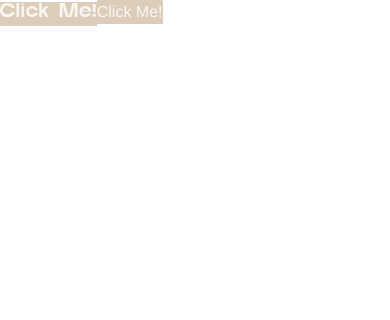
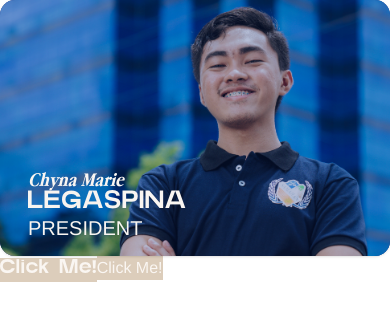
Before and after one commit to SAMAHAN-Systems-Development/samahan-at-the-get-go, a Next.js app: page / in a window 390 px wide. Shown: the top 320 px of the page. Built offline with nearby package versions, Linux system fonts and the light colour scheme.

Commit message:
refactor(OfficerLargeCard): added responsive tags

```diff
--- a/src/components/Home/HomePage.tsx
+++ b/src/components/Home/HomePage.tsx
@@ -2,10 +2,18 @@ import type { FC } from "react";
 import React from "react";
 
 import Button from "@/components/ui/Button";
+import OfficerCard from "@/components/ui/OfficerLargeCard";
 
 const HomePage: FC = () => {
   return (
     <>
+      <OfficerCard
+        firstName="Chyna Marie"
+        lastName="Legaspina"
+        position="President"
+        imageUrl="/assets/images/Dabon.jpg"
+        link="/"
+      />
       <Button
         href="https://www.samahan.addu.edu.ph/"
         className="font-artega bg-beige text-white"
--- a/src/components/ui/OfficerLargeCard.tsx
+++ b/src/components/ui/OfficerLargeCard.tsx
@@ -27,11 +27,13 @@ const OfficerCard: React.FC<OfficerLargeCardProps> = ({
         className="object-cover object-top"
         fill
       />
-      <div className="absolute bottom-0 left-0 flex items-end p-4 text-white w-full h-full group/overlay hover:bg-blue/25 transition-all ease-in-out duration-300">
-        <div className="text-xl md:text-2xl lg:text-3xl group-hover/overlay:translate-x-3 transition-all ease-in-out duration-300">
-          <p className="font-appleGaramond-bold italic">{firstName}</p>
-          <p className="font-artega">{lastName}</p>
-          <p className="font-sans">{position}</p>
+      <div className="absolute bottom-0 left-0 flex items-end text-white w-full h-full p-4 lg:p-6 group/overlay hover:bg-blue/25 transition-all ease-in-out duration-300">
+        <div className="text-shadow-lg text-xl leading-6 sm:text-[1.5rem] sm:leading-7 md:text-title-sm md:leading-title-sm lg:text-title-md lg:leading-title-md group-hover/overlay:translate-x-3 transition-all ease-in-out duration-300">
+          <p className="drop-shadow-2xl font-appleGaramond-bold italic">
+            {firstName}
+          </p>
+          <p className="font-artega uppercase">{lastName}</p>
+          <p className="font-sans uppercase">{position}</p>
         </div>
       </div>
     </a>
--- a/src/styles/globals.css
+++ b/src/styles/globals.css
@@ -5,11 +5,12 @@
 :root {
     --color-white: 250 246 242;
     --color-blue: 0 28 121;
-    --color-light-blue: 38 49 103;
+    --color-lightBlue: 38 49 103;
     --color-orange: 237 117 31;
     --color-yellow: 255 187 70;
-    --color-light-yellow: 252 214 77;
+    --color-lightYellow: 252 214 77;
     --color-beige: 220 205 187;
+    --tw-shadow-color: rgb(128, 128, 128);
 }
 
 *,
--- a/tailwind.config.ts
+++ b/tailwind.config.ts
@@ -16,6 +16,16 @@ const config = {
         "gradient-radial": "radial-gradient(var(--tw-gradient-stops))",
         "gradient-conic":
           "conic-gradient(from 180deg at 50% 50%, var(--tw-gradient-stops))",
+      },
+      lineHeight: {
+        "title-lg": "6rem",
+        "title-md": "2.8rem",
+        "title-sm": "2.3rem",
+      },
+      fontSize: {
+        "title-lg": "5.6rem",
+        "title-md": "2.5rem",
+        "title-sm": "2rem",
       },
     },
     colors: {
```
